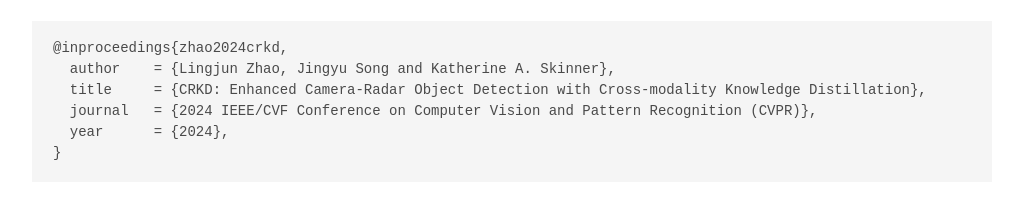
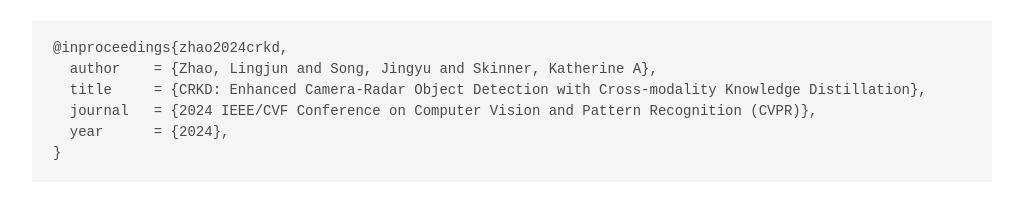
Before and after one commit to Song-Jingyu/CRKD, a plain HTML site: page docs/index.html in a window 1280 px wide. Shown: the part 2897-3108 px from the top of the page, without its empty margins (128-1151 px from the left). Drawn offline with nearby package versions, Linux system fonts and the light colour scheme; some icons are missing; a web font is replaced by a local one.

Commit message:
update bibtex

```diff
--- a/docs/index.html
+++ b/docs/index.html
@@ -320,7 +320,7 @@
   <div class="container is-max-desktop content">
     <h2 class="title">BibTeX</h2>
     <pre><code>@inproceedings{zhao2024crkd,
-  author    = {Lingjun Zhao, Jingyu Song and Katherine A. Skinner},
+  author    = {Zhao, Lingjun and Song, Jingyu and Skinner, Katherine A},
   title     = {CRKD: Enhanced Camera-Radar Object Detection with Cross-modality Knowledge Distillation},
   journal   = {2024 IEEE/CVF Conference on Computer Vision and Pattern Recognition (CVPR)},
   year      = {2024},
```
